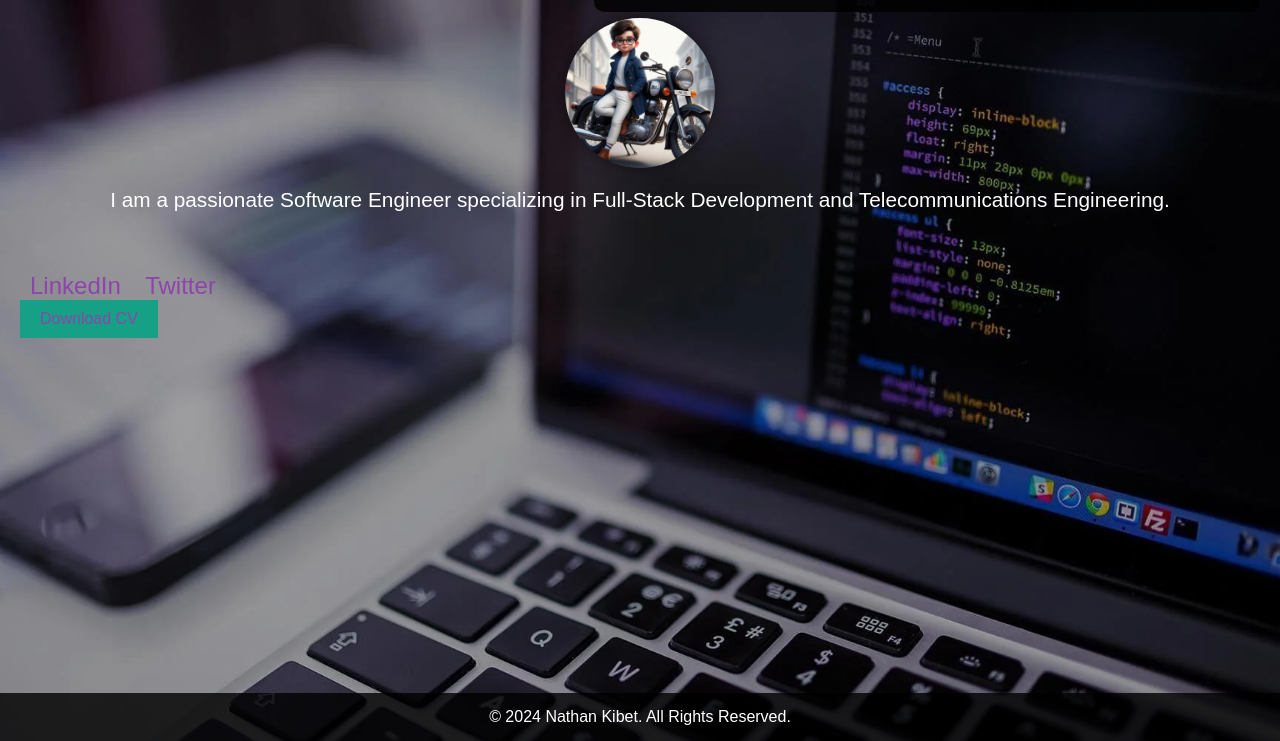
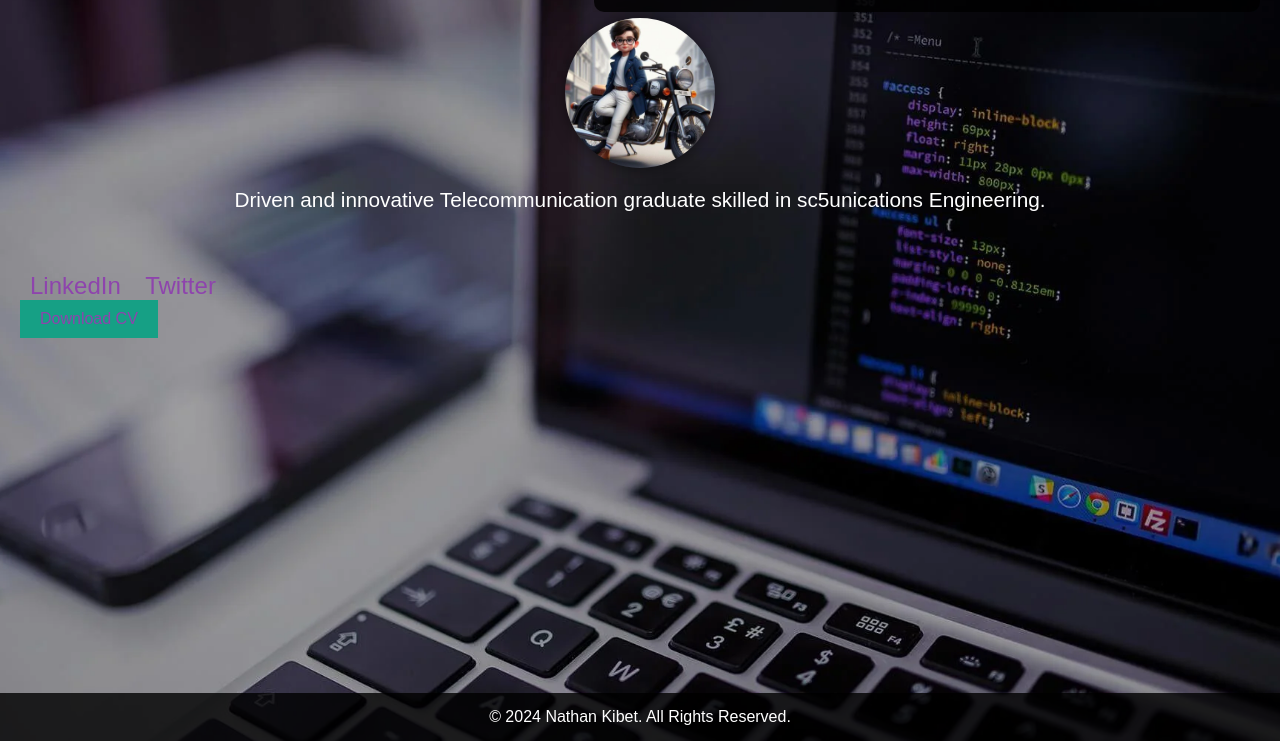
Before and after one commit to sittuk-kibet/Portfolio, a website: page index.html in a window 1280 px wide. Shown: the part 59-800 px from the top of the page. Drawn offline with Linux system fonts and the light colour scheme.

Commit message:
updated the html files

```diff
--- a/index.html
+++ b/index.html
@@ -28,7 +28,7 @@
 
     <section id="about">
         <img src="Nathan_PORTFOLIO.jpeg" alt="Your photo" class="profile-photo"> <!-- Your profile picture -->
-        <p>I am a passionate Software Engineer specializing in Full-Stack Development and Telecommunications Engineering.</p>
+        <p> Driven and innovative Telecommunication graduate skilled in sc5unications Engineering.</p>
     </section>
 
     <!-- Social Media Links -->
```
Also changed, not shown: main.html (+1 -1 lines).
